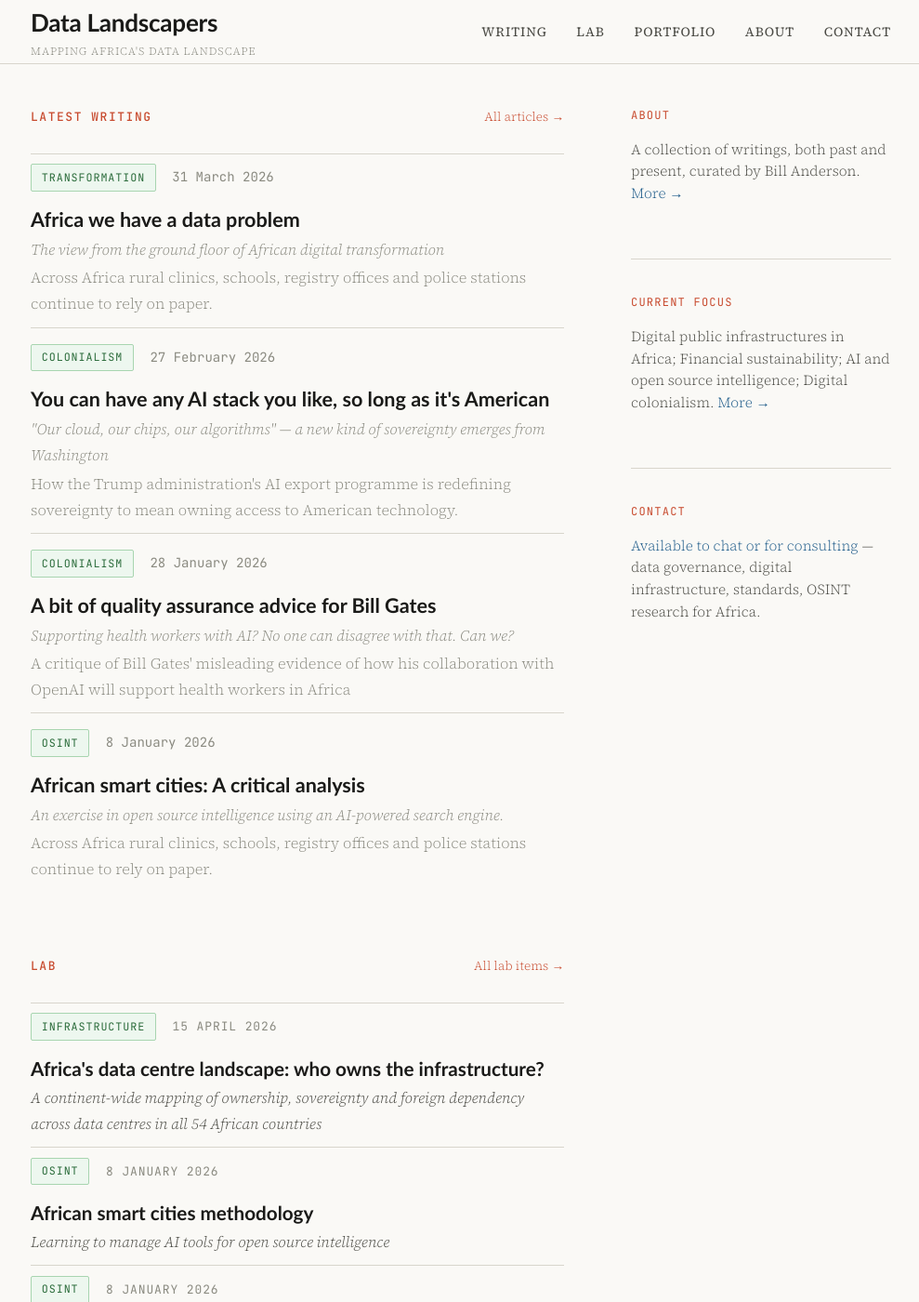
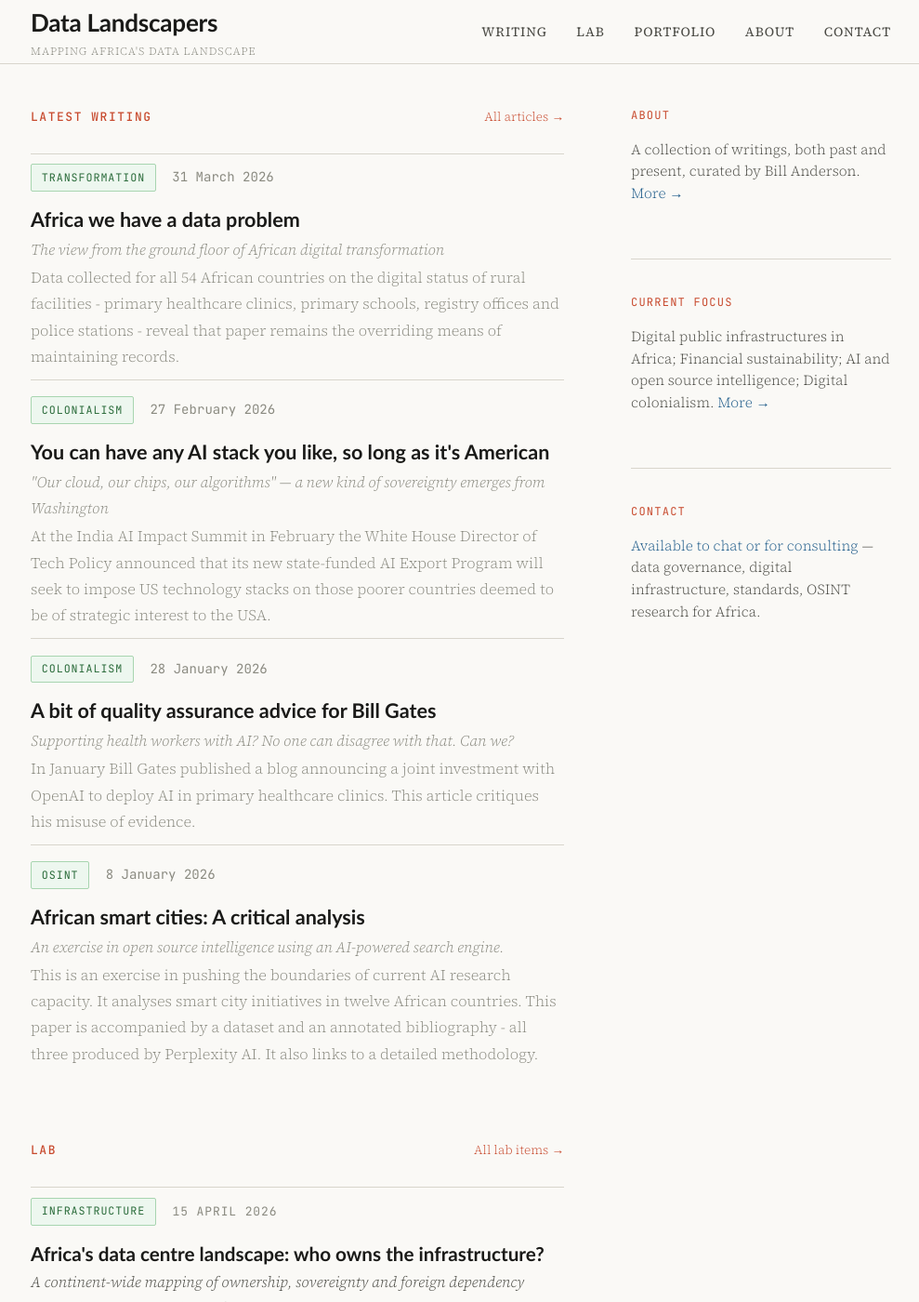
Before and after one commit to data-landscapers/data-landscapers.github.io, a Jekyll site: the page built from index.md, in a window 1280 px wide and 1400 px high. Shown: the whole window at 93% size, without its empty margins (144-1133 px from the left). Built offline with Jekyll 4.4.1, drawn with Linux system fonts in a browser that asks for light colours.

Commit message:
writing descriptions

```diff
--- a/_posts/2026-01-08-smart-cities.md
+++ b/_posts/2026-01-08-smart-cities.md
@@ -4,7 +4,7 @@ title: "African smart cities: A critical analysis"
 subtitle: 'An exercise in open source intelligence using an AI-powered search engine.'
 date: 2026-01-08
 category: OSINT
-description: Across Africa rural clinics, schools, registry offices and police stations continue to rely on paper.
+description: This is an exercise in pushing the boundaries of current AI research capacity. It analyses smart city initiatives in twelve African countries. This paper is accompanied by a dataset and an annotated bibliography - all three produced by Perplexity AI. It also links to a detailed methodology.
 pdf: /assets/pdfs/smart-cities.pdf
 has_data_table: true
 ---
--- a/_posts/2026-01-28-qa-advice-gates.md
+++ b/_posts/2026-01-28-qa-advice-gates.md
@@ -4,7 +4,7 @@ title: A bit of quality assurance advice for Bill Gates
 subtitle: Supporting health workers with AI? No one can disagree with that. Can we?
 date: 2026-01-28
 category: Colonialism
-description: A critique of Bill Gates' misleading evidence of how his collaboration with OpenAI will support health workers in Africa
+description: In January Bill Gates published a blog announcing a joint investment with OpenAI to deploy AI in primary healthcare clinics. This article critiques his misuse of evidence.
 has_data_table: false
 ---
 
--- a/_posts/2026-02-27-ai-stack-american.md
+++ b/_posts/2026-02-27-ai-stack-american.md
@@ -4,7 +4,7 @@ title: "You can have any AI stack you like, so long as it's American"
 subtitle: '"Our cloud, our chips, our algorithms" — a new kind of sovereignty emerges from Washington'
 date: 2026-02-27
 category: Colonialism
-description: How the Trump administration's AI export programme is redefining sovereignty to mean owning access to American technology.
+description: At the India AI Impact Summit in February the White House Director of Tech Policy announced that its new state-funded AI Export Program will seek to impose US technology stacks on those poorer countries deemed to be of strategic interest to the USA.
 has_data_table: false
 ---
 
--- a/_posts/2026-03-31-africa-data-problem.md
+++ b/_posts/2026-03-31-africa-data-problem.md
@@ -4,7 +4,7 @@ title: "Africa we have a data problem"
 subtitle: 'The view from the ground floor of African digital transformation'
 date: 2026-03-31
 category: Transformation
-description: Across Africa rural clinics, schools, registry offices and police stations continue to rely on paper.
+description: Data collected for all 54 African countries on the digital status of rural facilities - primary healthcare clinics, primary schools, registry offices and police stations - reveal that paper remains the overriding means of maintaining records.
 pdf: /assets/pdfs/data-side-of-lnob.pdf
 has_data_table: true
 ---
```
